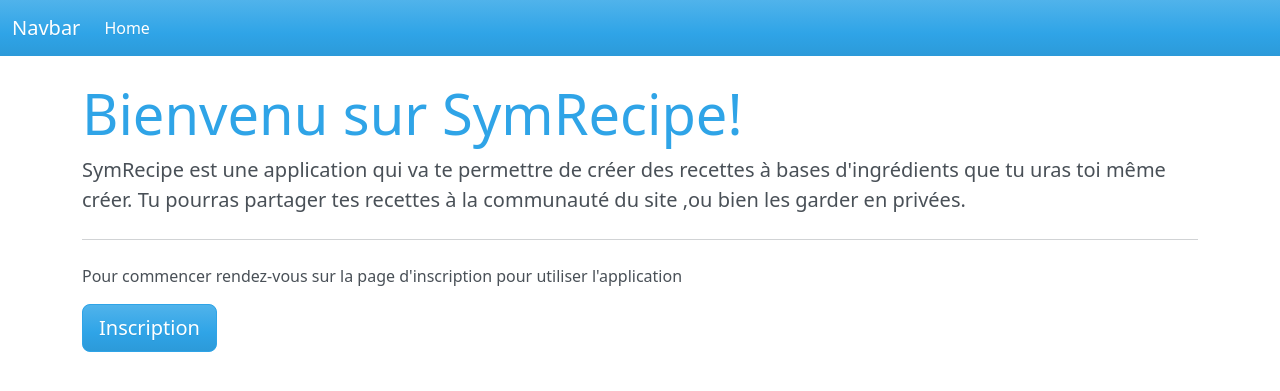
After one commit to Hman-dev/symfony6_dev_muscle, a Symfony app: template templates/home.html.twig in a window 1280 px wide. The commit adds this page. Shown: the top 391 px of the page. Run offline with Twig, Linux system fonts and the light colour scheme; the template is opened without the code that fills it, so the values that code supplies are empty; some libraries are stand-ins or nearby versions.

Commit message:
✨ add homepage

```diff
--- a/templates/base.html.twig
+++ b/templates/base.html.twig
@@ -7,13 +7,20 @@
         {# Run `composer require symfony/webpack-encore-bundle` to start using Symfony UX #}
         {% block stylesheets %}
             {{ encore_entry_link_tags('app') }}
+            <link href="https://cdn.jsdelivr.net/npm/bootstrap@5.3.0-alpha1/dist/css/bootstrap.min.css" rel="stylesheet" integrity="sha384-GLhlTQ8iRABdZLl6O3oVMWSktQOp6b7In1Zl3/Jr59b6EGGoI1aFkw7cmDA6j6gD" crossorigin="anonymous">
+            <link rel="stylesheet" href="https://cdnjs.cloudflare.com/ajax/libs/bootswatch/5.2.3/cerulean/bootstrap.min.css" integrity="sha512-1rXsIsq9uaj3bxRth2+Mw1slRDxuPzGlfJ8PaLmkO3/OtvCL7jVQrdxaC1VvCmCzKRMdKu0pmbCtqQz/3/xORA==" crossorigin="anonymous" referrerpolicy="no-referrer" />
         {% endblock %}
 
         {% block javascripts %}
             {{ encore_entry_script_tags('app') }}
+
         {% endblock %}
     </head>
     <body>
+        {% block header %}
+        {% include "partials/_header.html.twig" %}
+
+        {% endblock %}
         {% block body %}{% endblock %}
     </body>
 </html>
--- /dev/null
+++ b/templates/home.html.twig
@@ -0,0 +1,20 @@
+{% extends "base.html.twig" %}
+
+{% block title %}SymRecipe - Accueil
+{% endblock %}
+
+{% block body %}
+
+	<div class="container mt-4">
+		<div class="jumbotron">
+			<h1 class="display-4">Bienvenu sur SymRecipe!</h1>
+			<p class="lead">SymRecipe est une application qui va te permettre de créer des recettes à bases d'ingrédients
+				  que tu  uras toi même créer. Tu pourras partager tes recettes à la communauté du site ,ou bien les garder en privées.</p>
+			<hr class="my-4">
+			<p>Pour commencer rendez-vous sur la page d'inscription pour utiliser l'application</p>
+			<a class="btn btn-primary btn-lg" href="#" role="button">Inscription</a>
+		</div>
+	</div>
+
+
+{% endblock %}
--- /dev/null
+++ b/templates/partials/_header.html.twig
@@ -0,0 +1,15 @@
+<nav class="navbar navbar-expand-lg navbar-dark bg-primary">
+  <div class="container-fluid">
+    <a class="navbar-brand" href="#">Navbar</a>
+    <button class="navbar-toggler" type="button" data-bs-toggle="collapse" data-bs-target="#navbarColor01" aria-controls="navbarColor01" aria-expanded="false" aria-label="Toggle navigation">
+      <span class="navbar-toggler-icon"></span>
+    </button>
+    <div class="collapse navbar-collapse" id="navbarColor01">
+      <ul class="navbar-nav me-auto">
+        <li class="nav-item">
+          <a class="nav-link active" href="#">Home
+            <span class="visually-hidden">(current)</span>
+          </a>
+    </div>
+  </div>
+</nav>
```
Also changed, not shown: src/Controller/HomeController.php (added, +16 -0 lines).
